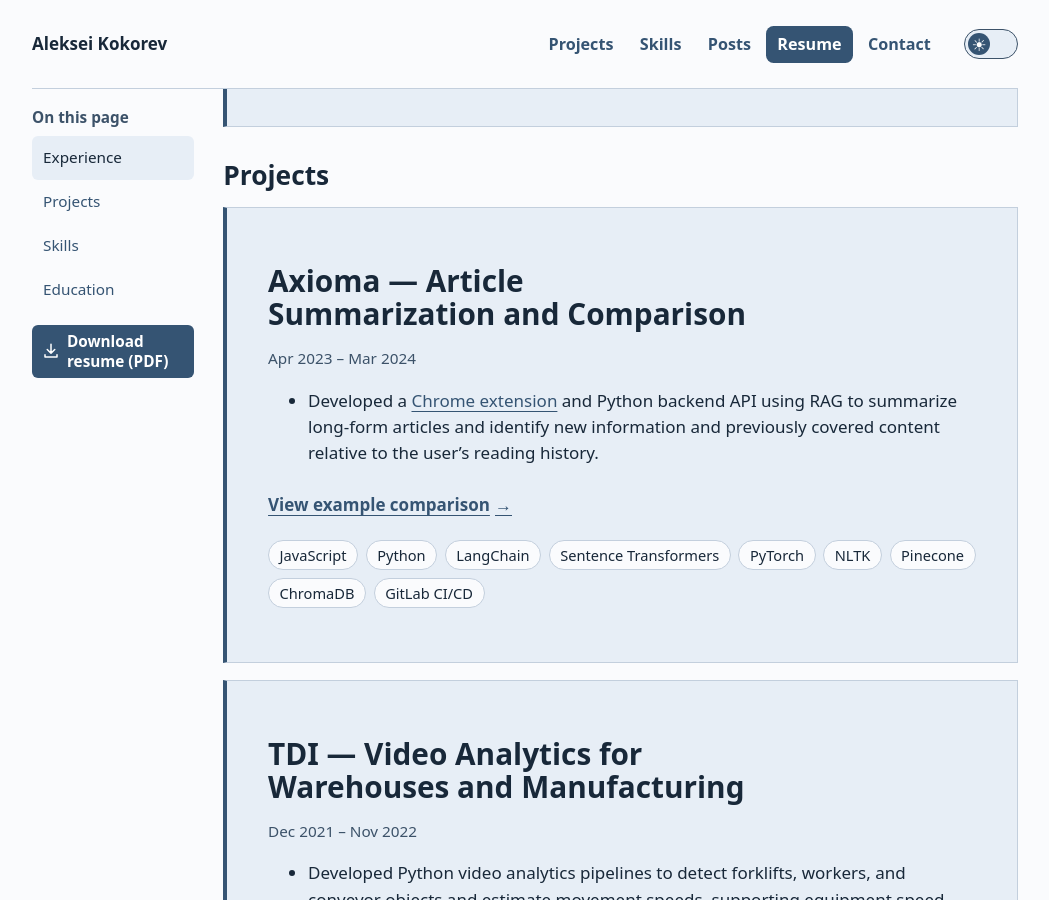
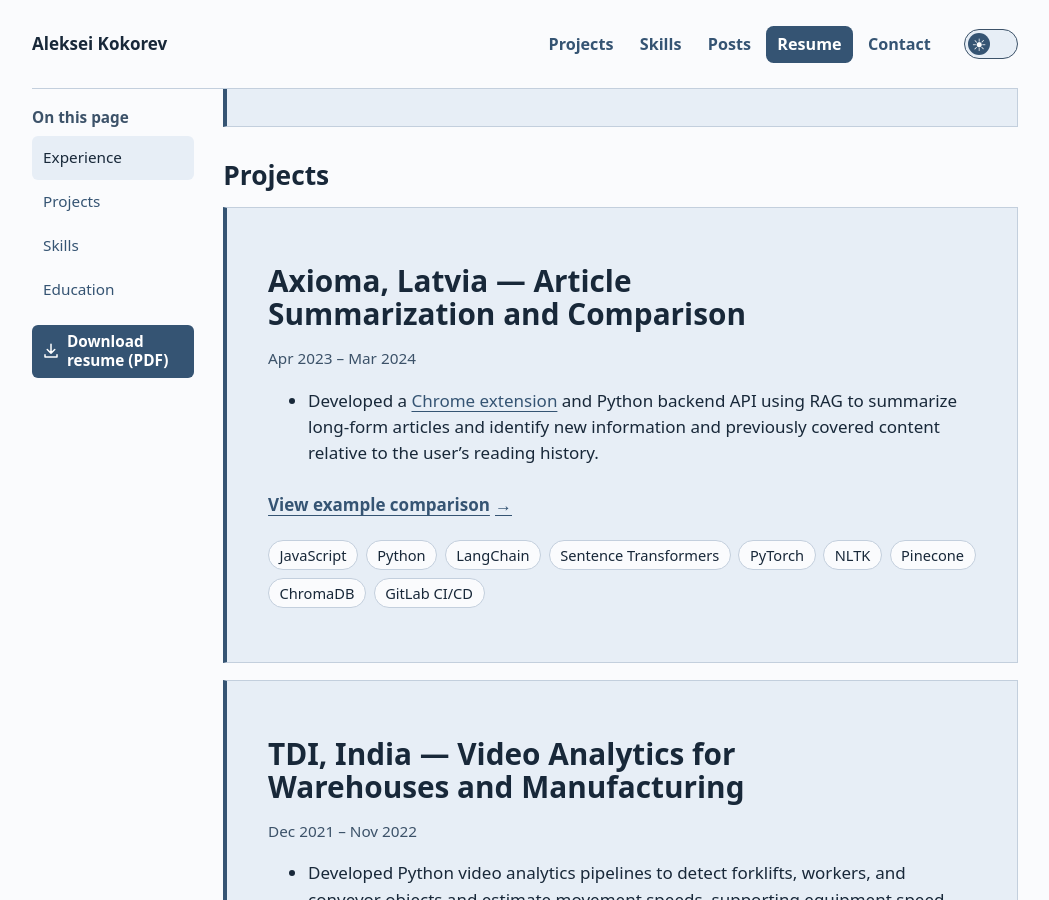
Before and after one commit to alex-coch/alex-coch.github.io, a Jekyll site: the page resume/index.html, which Jekyll copies as it is, in a window 1280 px wide and 900 px high, scrolled down 2143 px. Shown: the whole window, without its empty margins (115-1164 px from the left). Built offline with Jekyll 4.4.1, drawn with Linux system fonts in a browser that asks for light colours.

Commit message:
Match project countries in the web resume to the PDF

```diff
--- a/resume/index.html
+++ b/resume/index.html
@@ -132,7 +132,7 @@
       </article>
       <h2 id="projects">Projects</h2>
       <article class="work-card">
-        <h3>Axioma — Article Summarization and Comparison</h3>
+        <h3>Axioma, Latvia — Article Summarization and Comparison</h3>
         <p class="meta">Apr 2023 – Mar 2024</p>
         <ul>
           <li>Developed a <a href="/projects/article-comparison/">Chrome extension</a> and Python backend API using RAG to summarize long-form articles and identify new information and previously covered content relative to the user’s reading history.</li>
@@ -151,7 +151,7 @@
         </ul>
       </article>
       <article class="work-card">
-        <h3>TDI — Video Analytics for Warehouses and Manufacturing</h3>
+        <h3>TDI, India — Video Analytics for Warehouses and Manufacturing</h3>
         <p class="meta">Dec 2021 – Nov 2022</p>
         <ul>
           <li>Developed Python video analytics pipelines to detect forklifts, workers, and conveyor objects and estimate movement speeds, supporting equipment speed monitoring, workplace safety, and product flow tracking.</li>
```
